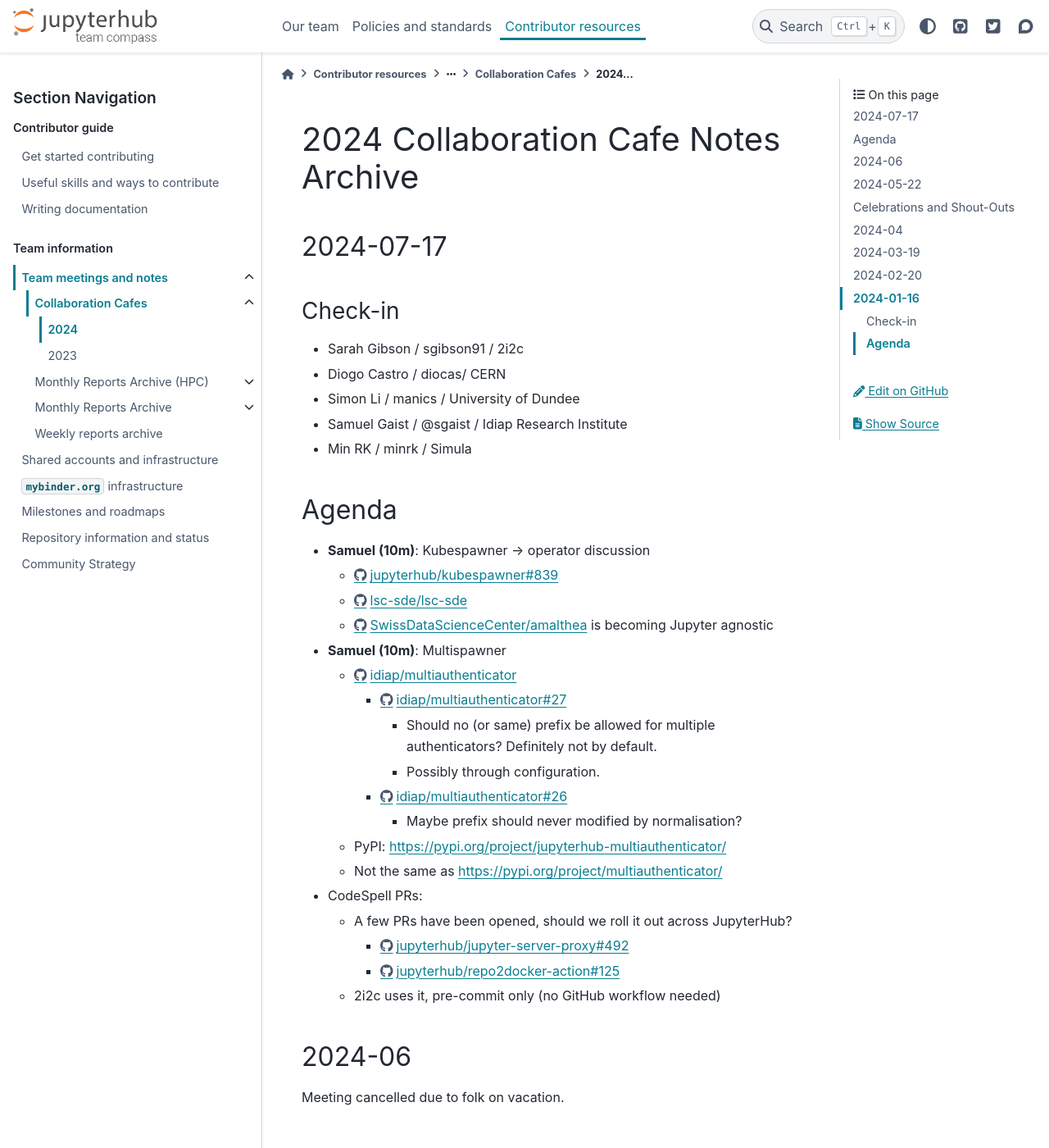
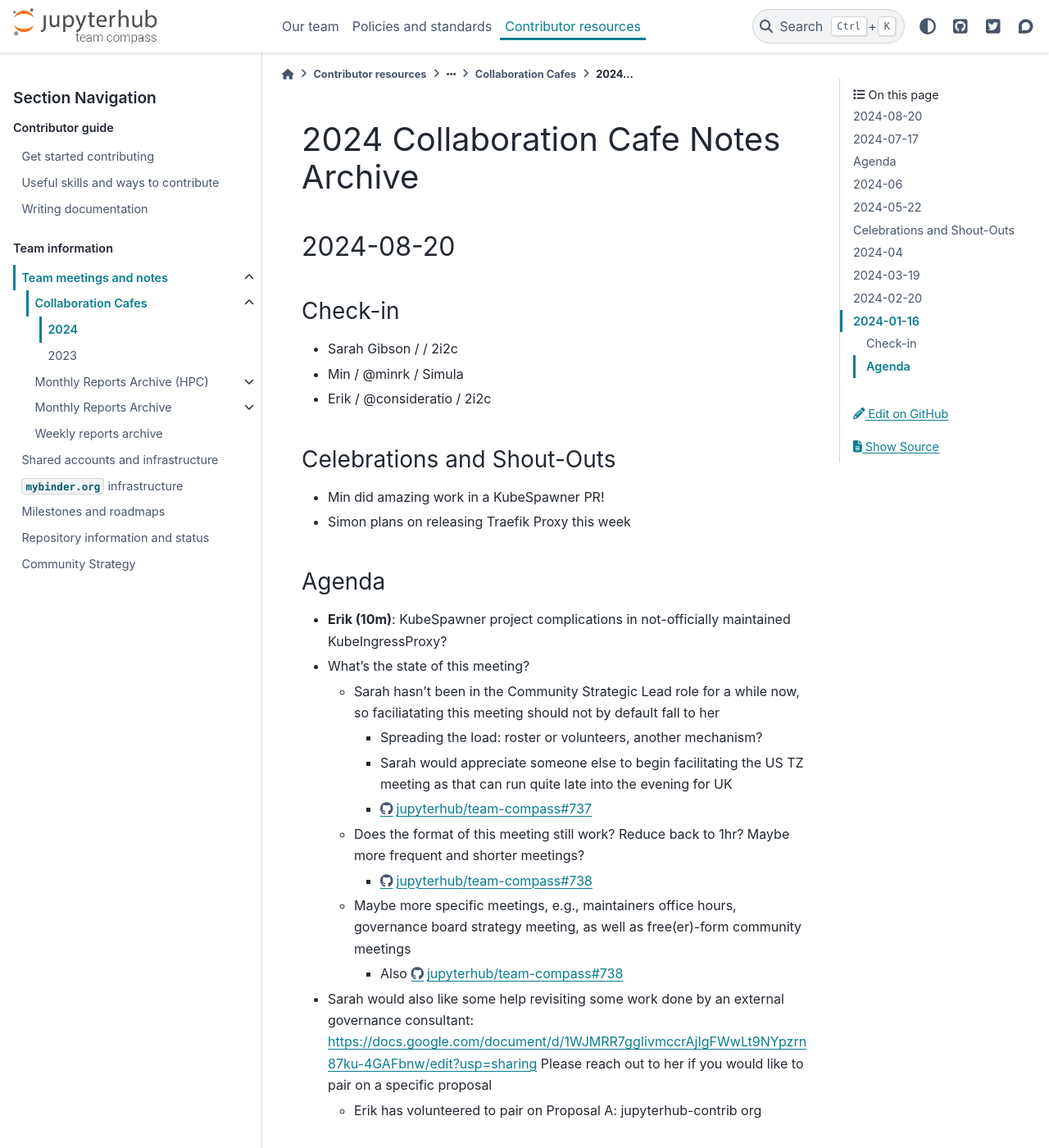
Before and after one commit to jupyterhub/team-compass, a Sphinx documentation site: the page built from docs/meetings/collab-cafe/2024.md, in a window 1280 px wide and 1400 px high. Shown: the whole window at 82% size. Built offline with Sphinx 7.4.7 and the PyData theme 0.15.4, drawn with Linux system fonts in a browser that asks for light colours; the version number could not be read and is left out.

Commit message:
Add collab cafe notes for Aug 2024 meeting

```diff
--- a/docs/meetings/collab-cafe/2024.md
+++ b/docs/meetings/collab-cafe/2024.md
@@ -1,4 +1,32 @@
 # 2024 Collaboration Cafe Notes Archive
+
+## 2024-08-20
+
+### Check-in
+
+- Sarah Gibson / / 2i2c
+- Min / @minrk /  Simula
+- Erik / @consideratio / 2i2c
+
+### Celebrations and Shout-Outs
+
+- Min did amazing work in a KubeSpawner PR!
+- Simon plans on releasing Traefik Proxy this week
+
+### Agenda
+
+- **Erik (10m)**: KubeSpawner project complications in not-officially maintained KubeIngressProxy?
+- What's the state of this meeting?
+  - Sarah hasn't been in the Community Strategic Lead role for a while now, so faciliatating this meeting should not by default fall to her
+    - Spreading the load: roster or volunteers, another mechanism?
+    - Sarah would appreciate someone else to begin facilitating the US TZ meeting as that can run quite late into the evening for UK
+    - <https://github.com/jupyterhub/team-compass/issues/737>
+  - Does the format of this meeting still work? Reduce back to 1hr? Maybe more frequent and shorter meetings?
+    - <https://github.com/jupyterhub/team-compass/issues/738>
+  - Maybe more specific meetings, e.g., maintainers office hours, governance board strategy meeting, as well as free(er)-form community meetings
+    - Also <https://github.com/jupyterhub/team-compass/issues/738>
+- Sarah would also like some help revisiting some work done by an external governance consultant: <https://docs.google.com/document/d/1WJMRR7ggIivmccrAjIgFWwLt9NYpzrn87ku-4GAFbnw/edit?usp=sharing> Please reach out to her if you would like to pair on a specific proposal
+  - Erik has volunteered to pair on Proposal A: jupyterhub-contrib org
 
 ## 2024-07-17
 
```
